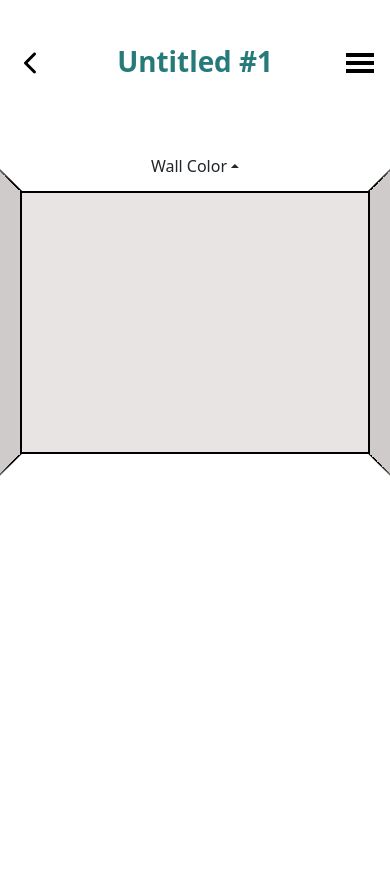
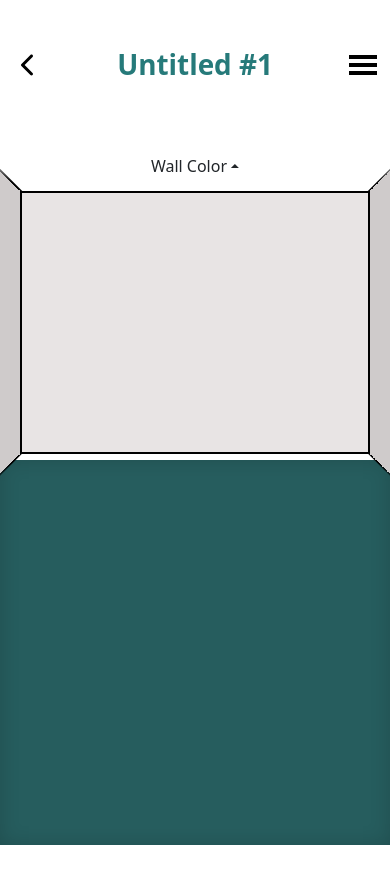
Before and after one commit to RudyCab/wallgenie-test, a React (Create React App) app: page /WallEditor in a window 390 px wide. Shown: the top 884 px of the page. Before the commit the page ends 844 px from the top, so only its background shows below. Built offline with nearby package versions, Linux system fonts and the light colour scheme.

Commit message:
fixed styling to better suite phone display

```diff
--- a/src/App.js
+++ b/src/App.js
@@ -1,4 +1,4 @@
-import React, { useState, useEffect } from "react";
+import React, { useState } from "react";
 import { Routes, Route, BrowserRouter as Router } from "react-router-dom";
 
 import NavBar from "./Components/NavBar/NavBar";
--- a/src/Components/SettingsPopup/SettingsPopup.css
+++ b/src/Components/SettingsPopup/SettingsPopup.css
@@ -1,6 +1,6 @@
 .settings-button {
   position: absolute;
-  right: 2%;
+  right: 1.25%;
   top: 10%;
   transform: translateY(-50%);
   border-width: 0px;
--- a/src/Components/SettingsPopup/Sidebar.jsx
+++ b/src/Components/SettingsPopup/Sidebar.jsx
@@ -1,5 +1,5 @@
 // Sidebar Icons
-import { IoShuffle } from "react-icons/io5";
+import { TiArrowShuffle } from "react-icons/ti";
 // import { LuLassoSelect } from "react-icons/lu";
 import { RiImageAddFill } from "react-icons/ri";
 // import { IoCameraOutline } from "react-icons/io5";
@@ -14,7 +14,7 @@
   setShuffle,
 }) => {
   const types = ["shuffle", "upload", "spotlight"];
-  const icons = [IoShuffle, RiImageAddFill, SiSpotlight];
+  const icons = [TiArrowShuffle, RiImageAddFill, SiSpotlight];
 
   const handleOnClick = (type) => {
     if (type == 0) {
@@ -41,7 +41,7 @@
                   ? "sidebar-icon-disabled"
                   : "sidebar-icon-enabled"
               }
-              size={35}
+              size={26}
             />
           </button>
         ))}
--- a/src/WallEditor/WallEditorPage.css
+++ b/src/WallEditor/WallEditorPage.css
@@ -7,18 +7,18 @@
   margin-top: -25px;
 }
 
-.icon-enabled {
+.top-row-icon-enabled {
   color: black;
 }
 
-.icon-disabled {
+.top-row-icon-disabled {
   color: #00000065;
 }
 
 .back-button {
   position: absolute;
   top: 10%;
-  left: 2%;
+  left: 1.25%;
   transform: translateY(-50%);
   border-width: 0px;
   background-color: transparent;
@@ -42,5 +42,5 @@
   position: fixed;
   top: 50%;
   left: 50%;
-  transform: translate(-50%, -100%);
+  transform: translate(-50%, -75%);
 }
--- a/src/WallEditor/WallEditorPage.jsx
+++ b/src/WallEditor/WallEditorPage.jsx
@@ -12,6 +12,8 @@
 import Colors from "./Colors";
 import "./WallEditorPage.css";
 import "bootstrap/dist/css/bootstrap.css";
+
+const __DISPLAY_SLIDER = true; // for debugging purposes
 
 function WallEditorPage({ images }) {
   // updates background color behind iPhone top notch
@@ -31,8 +33,6 @@
   const handleBackButtonClick = () => {
     navigate(-1);
   };
-
-  const __DISPLAY_SLIDER = false; // for debugging purposes
 
   /*
   Initialize info for WallComponent
@@ -147,7 +147,7 @@
             drop="up-centered"
             title="Wall Color"
             variant="n/a"
-            disabled={alertDisplayed}
+            hidden={alertDisplayed}
             onToggle={(isOpen) => {
               if (!isOpen) {
                 setShowColorPicker(false);
@@ -181,6 +181,7 @@
             id="HexColorPicker"
             color={wallColor}
             onChange={handleOnCustomColorChange}
+            hidden={alertDisplayed}
           />
         )}
 
```
